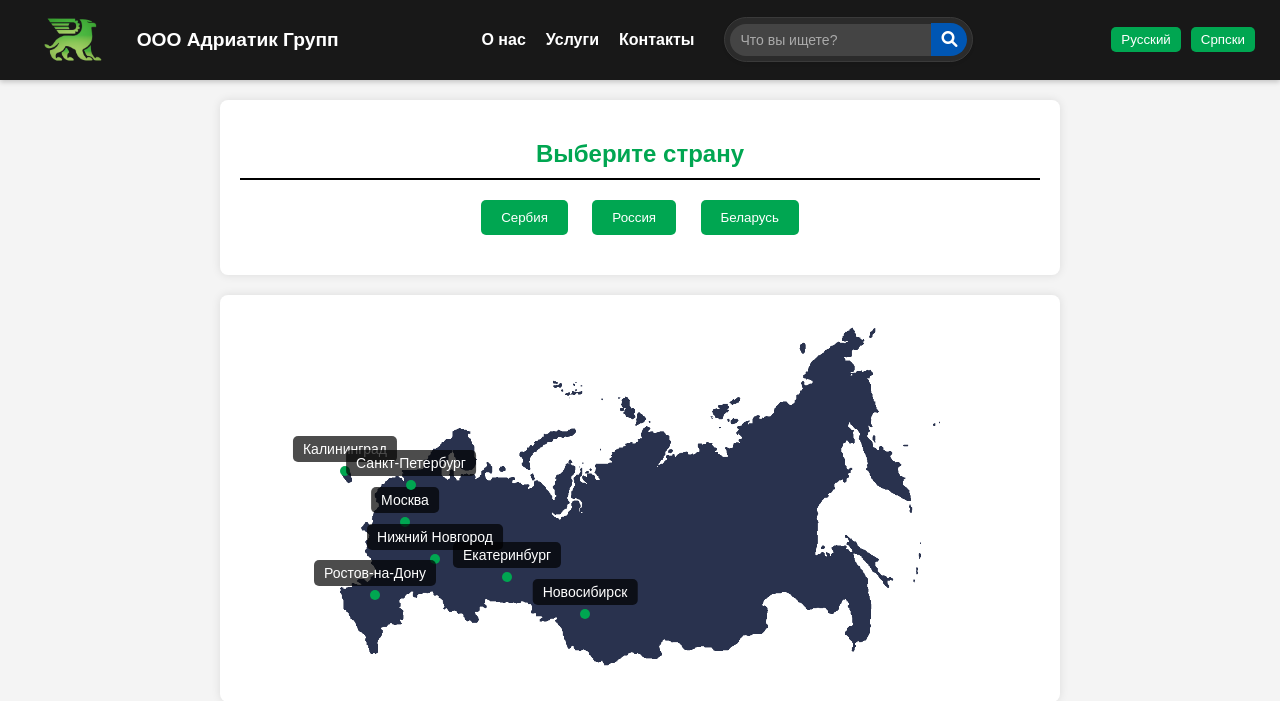
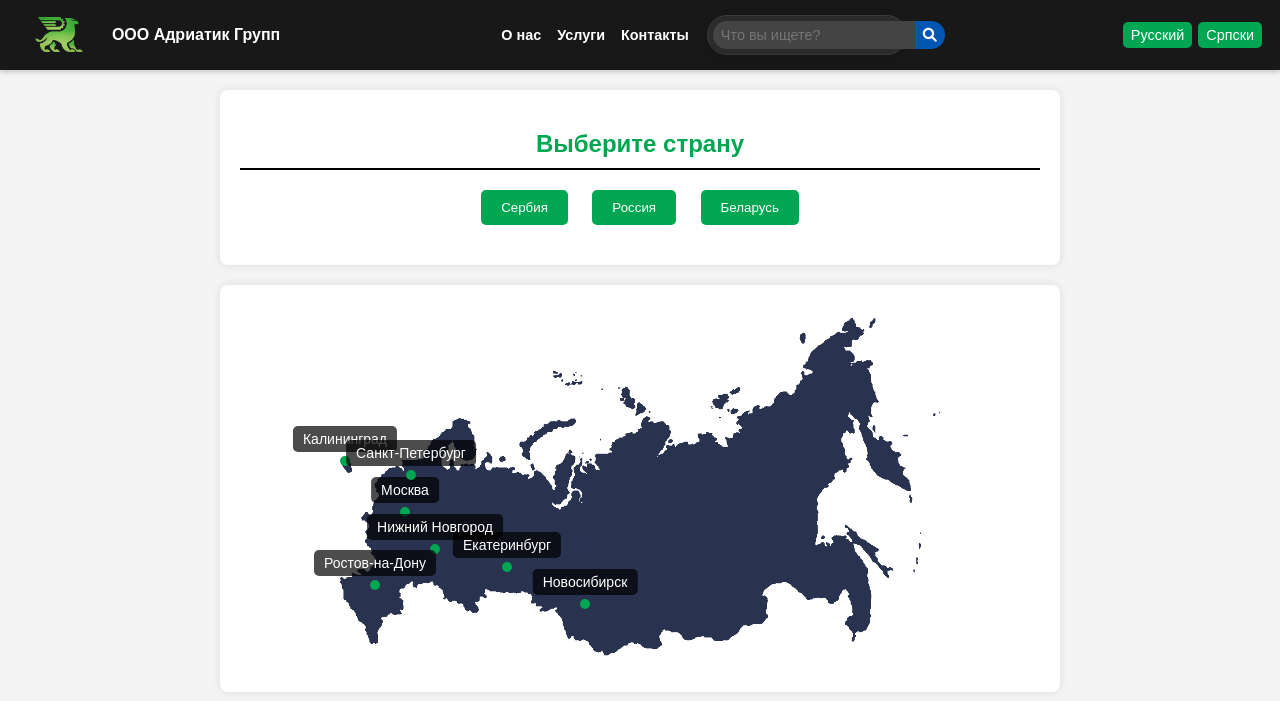
Before and after one commit to Stalker3190/ADRIATIC_GR-UP_landing, a Django app: page / in a window 1280 px wide. Shown: the top 701 px of the page. Run offline with Django 5.2, Linux system fonts and the light colour scheme.

Commit message:
небольшие изменения для адаптивности

```diff
--- a/adriaticgr/catalog/static/catalog/styles/style.css
+++ b/adriaticgr/catalog/static/catalog/styles/style.css
@@ -9,38 +9,34 @@ body {
 	color: #333;
 }
 
+/* Общие стили для всех экранов */
 header {
     background-color: rgba(0, 0, 0, 0.9);
     color: white;
-    padding: 10px 20px;
+    padding: 10px 15px;
     display: flex;
     justify-content: space-between;
     align-items: center;
     box-shadow: 0 2px 5px rgba(0, 0, 0, 0.2);
     flex-wrap: nowrap;
+    box-sizing: border-box;
 }
 
 header .logo-container {
     display: flex;
     align-items: center;
-    margin-right: 20px;
+    margin-right: 10px;
 }
 
 header .logo {
-    max-height: 60px;
-    margin-right: 10px;
+    max-height: 50px;
+    margin-right: 8px;
 }
 
 header h1 {
-    font-size: 1.2em;
+    font-size: 1em;
     margin: 0;
     white-space: nowrap;
-}
-
-.sticky {
-    position: sticky;
-    top: 0;
-    z-index: 1000;
 }
 
 .nav-container {
@@ -84,29 +81,30 @@ header h1 {
 }
 
 .nav ul li {
-    margin: 0 10px;
+    margin: 0 8px;
 }
 
 .nav ul li a {
     color: white;
     text-decoration: none;
     font-weight: bold;
-    font-size: 1em;
+    font-size: 0.9em;
 }
 
 .language-switcher {
     display: flex;
-    margin-left: 20px;
+    margin-left: 10px;
 }
 
 .language-switcher button {
-    margin: 0 5px;
-    padding: 5px 10px;
+    margin: 0 3px;
+    padding: 5px 8px;
     cursor: pointer;
     border: none;
     background-color: #00a651;
     color: white;
     border-radius: 5px;
+    font-size: 0.9em;
     transition: background-color 0.3s;
 }
 
@@ -118,56 +116,44 @@ header h1 {
 .search-form {
     display: flex;
     align-items: center;
-    margin-left: 20px;
-    max-width: 300px;
+    margin-left: 10px;
+    max-width: 200px;
     padding: 5px;
     background-color: #2b2b2b;
     border-radius: 30px;
     box-shadow: 0 2px 10px rgba(0, 0, 0, 0.15);
     border: 1px solid #3a3a3a;
+    box-sizing: border-box;
 }
 
 .search-input {
     flex-grow: 1;
-    padding: 8px 10px;
+    padding: 6px 8px;
     border: none;
     border-radius: 30px 0 0 30px;
-    font-size: 14px;
+    font-size: 0.9em;
     color: #e0e0e0;
     background-color: #444444;
     transition: background-color 0.3s ease;
 }
 
-.search-input:focus {
-    background-color: #525252;
-    outline: none;
-}
-
-.search-input::placeholder {
-    color: #aaaaaa;
-}
-
 .search-button {
-    padding: 8px 10px;
+    padding: 6px 8px;
     border: none;
     border-radius: 0 30px 30px 0;
     background-color: #0056b3;
     color: #ffffff;
-    font-size: 14px;
+    font-size: 0.9em;
     cursor: pointer;
     transition: background-color 0.3s ease, transform 0.2s ease;
 }
 
-.search-button:hover {
-    background-color: #004a9c;
-    transform: scale(1.03);
+.search-button i {
+    font-size: 14px;
 }
 
-.search-button i {
-    font-size: 16px;
-}
 
-@media (max-width: 768px) {
+@media (max-width: 910px) {
     header {
         flex-direction: column;
         align-items: flex-start;
--- a/adriaticgr/catalog/templates/catalog/index.html
+++ b/adriaticgr/catalog/templates/catalog/index.html
@@ -4,6 +4,7 @@
         {% load static %}
         <meta charset="UTF-8">
         <meta name="viewport" content="width=device-width, initial-scale=1.0">
+        <link rel="icon" href="{% static 'catalog/images/favicon.ico' %}" type="image/x-icon">
         <meta name="description" content="ООО Адриатик Групп - ваш надежный партнер в Сербии">
         <title data-translate="headerTitle">ООО Адриатик Групп</title>
         <link rel="stylesheet" href="{% static 'catalog/styles/style.css' %}">
@@ -62,6 +63,15 @@
 
             <section id="map-section">
                 <h2 id="map-title" style="display:none;" data-translate="mapTitle">Карта</h2>
+
+                <!-- Список городов -->
+                <div id="city-list-container" style="display:none;">
+                    <h2>Города</h2>
+                    <div id="city-list">
+                        <!-- Списки городов будут добавляться здесь динамически -->
+                    </div>
+                </div>
+
                 <div class="map-container">
                     <!-- Карта России -->
                     <div class="map" id="russia">
```
Also changed, not shown: other parts of adriaticgr/catalog/static/catalog/styles/style.css (+86 -17 lines), adriaticgr/catalog/static/catalog/images/favicon.ico (added).
